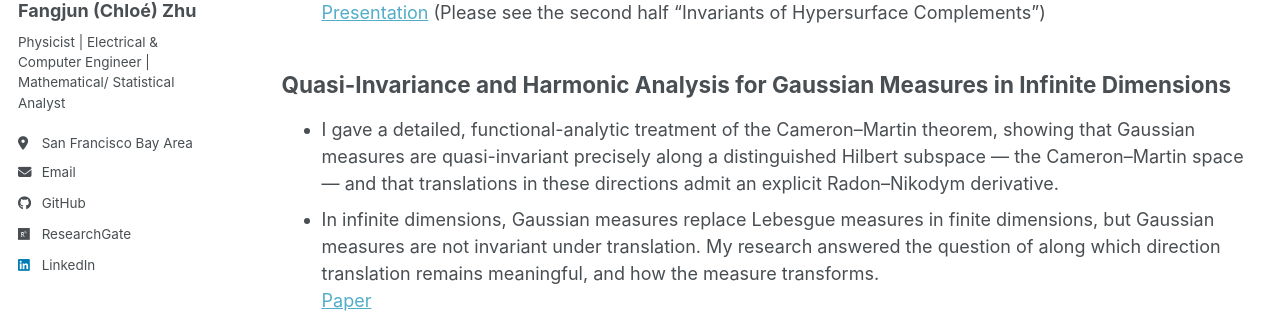
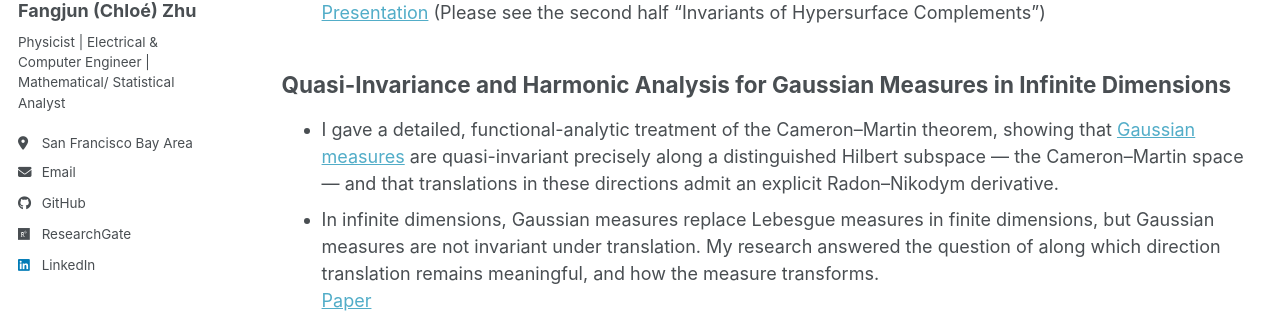
Before and after one commit to ChloeZhu1/ChloeZhu1.github.io, a Jekyll site: the page built from _pages/research-experience.md, in a window 1280 px wide and 900 px high, scrolled down 691 px. Shown: the part 340-653 px from the top of the window. Built offline with Jekyll 4.4.1, drawn with Linux system fonts in a browser that asks for light colours; a script bundle is joined from its source files by our own code; library files that are not in the unit come from our copies; some of the changed lines change nothing that is shown.

Commit message:
Update research-experience.md

```diff
--- a/_pages/research-experience.md
+++ b/_pages/research-experience.md
@@ -32,59 +32,7 @@ pass" saddle point method to optimize functionals’ critical values.
 [Presentation](/files/Fangjun_Bonn_Presentation.pdf) (Please see the second half "Invariants of Hypersurface Complements")
 
 <h2 id="gaus">Quasi-Invariance and Harmonic Analysis for Gaussian Measures in Infinite Dimensions</h2>
-* I gave a detailed, functional-analytic treatment of the Cameron–Martin theorem, showing that Gaussian measures are quasi-invariant precisely along a distinguished Hilbert subspace — the Cameron–Martin space — and that translations in these directions admit an explicit Radon–Nikodym derivative.
+* I gave a detailed, functional-analytic treatment of the Cameron–Martin theorem, showing that [Gaussian measures](https://chloezhu1.github.io/math/#gdet) are quasi-invariant precisely along a distinguished Hilbert subspace — the Cameron–Martin space — and that translations in these directions admit an explicit Radon–Nikodym derivative.
 * In infinite dimensions, Gaussian measures replace Lebesgue measures in finite dimensions, but Gaussian measures are not invariant under translation. My research answered the question of along which direction translation remains meaningful, and how the measure transforms.
 <br>
 [Paper](/files/Translations of Gaussian Measures for the Infinite Dimensional Segal-Bargmann Representation .pdf)
-
-
-
-
-
-<!-- Work experience
-======
-* Spring 2024: Academic Pages Collaborator
-  * GitHub University
-  * Duties includes: Updates and improvements to template
-  * Supervisor: The Users
-
-* Fall 2015: Research Assistant
-  * GitHub University
-  * Duties included: Merging pull requests
-  * Supervisor: Professor Hub
-
-* Summer 2015: Research Assistant
-  * GitHub University
-  * Duties included: Tagging issues
-  * Supervisor: Professor Git
-
-Skills
-======
-* Skill 1
-* Skill 2
-  * Sub-skill 2.1
-  * Sub-skill 2.2
-  * Sub-skill 2.3
-* Skill 3
-
-Publications
-======
-  <ul>{% for post in site.publications reversed %}
-    {% include archive-single-cv.html %}
-  {% endfor %}</ul>
-
-Talks
-======
-  <ul>{% for post in site.talks reversed %}
-    {% include archive-single-talk-cv.html  %}
-  {% endfor %}</ul>
-
-Teaching
-======
-  <ul>{% for post in site.teaching reversed %}
-    {% include archive-single-cv.html %}
-  {% endfor %}</ul>
-
-Service and leadership
-======
-* Currently signed in to 43 different slack teams -->
```
